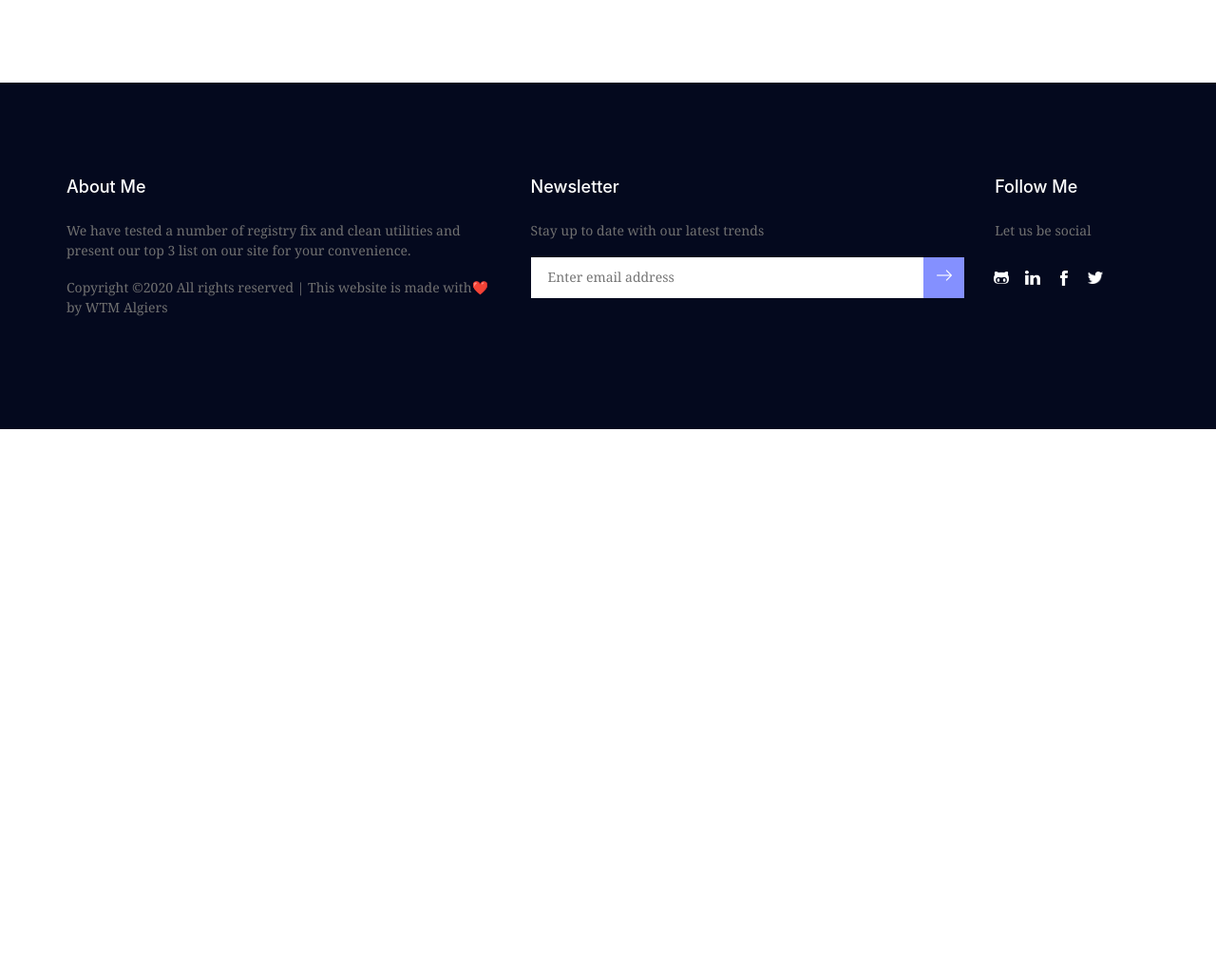
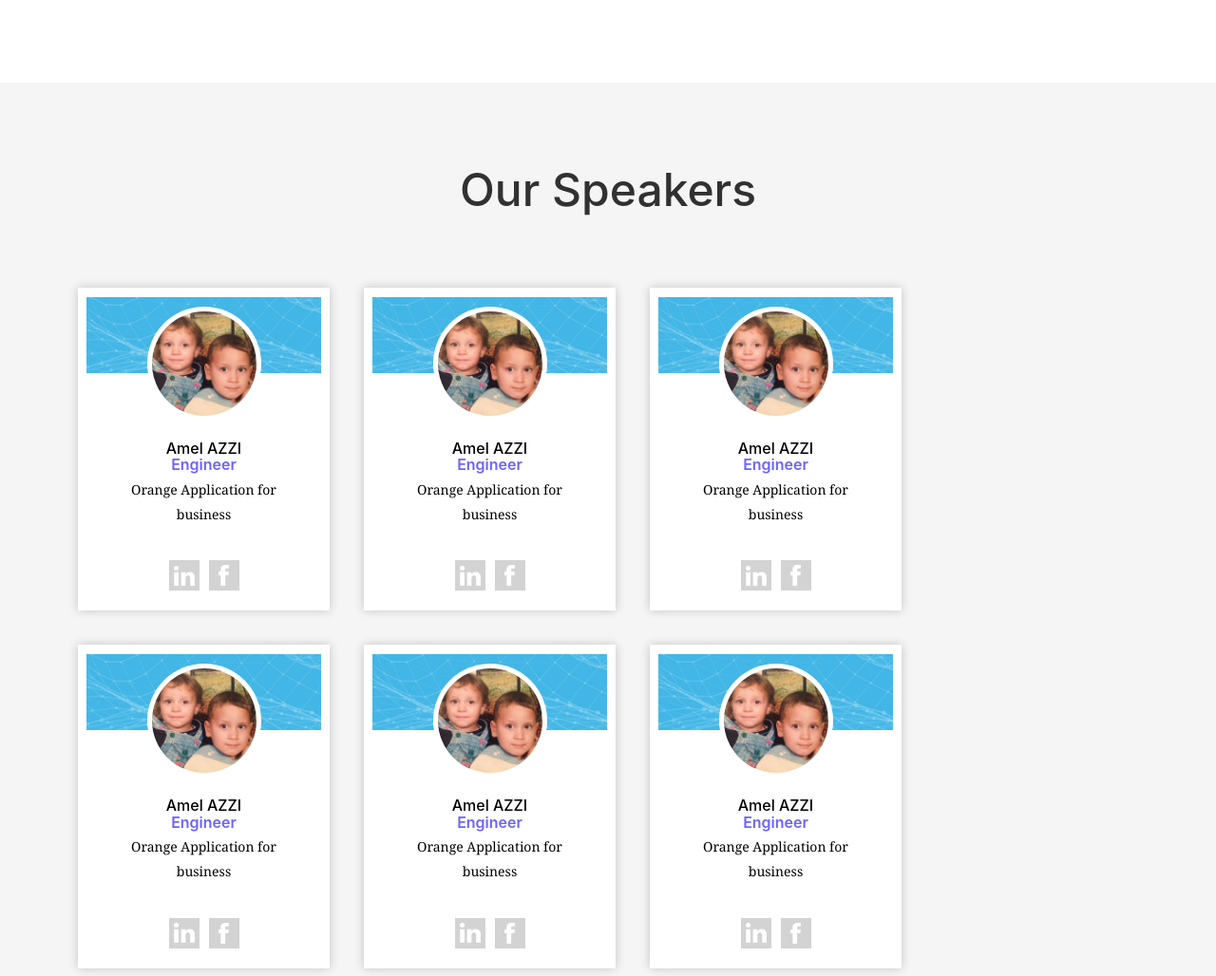
Before and after one commit to WTM-Algiers/IWD20-Website, a Gatsby site: page /about in a window 1280 px wide. Shown: the part 1134-2162 px from the top of the page at 95% size. Before the commit the page ends 1586 px from the top, so only its background shows below. Built offline with nearby package versions, Linux system fonts and the light colour scheme; Gatsby itself is replaced by a stand-in of ours.

Commit message:
feat: speakers

```diff
--- /dev/null
+++ b/src/components/speakerCard.js
@@ -0,0 +1,136 @@
+import React from "react"
+import { Link } from 'gatsby'
+import styled from 'styled-components'
+
+const StyltedCArd = styled.div`
+    position: relative;
+    background: white;
+    width: 265px;
+    padding: 10px;
+    padding-bottom: 16px;
+    box-shadow: 0 0 10px 0 rgba(0,0,0,.2);
+    display: flex;
+    flex-direction: column;
+    align-items: center;
+    text-align: center;
+
+    margin: 1rem;
+
+    img{
+        position: absolute;
+        width: 93%;
+        object-fit: contain;
+    }
+
+    h1,h2{
+        font-size: 16px !important;
+        font-weight: 600;
+        margin:0;
+    }
+
+    h1{
+        color: black;
+        padding: 16px 0 0 0;
+    }
+    h2{
+        color: #6C63FF;
+    }
+    p{
+        color: black;
+        font-size: 14px;
+        padding: 4px 16px;
+        font-weight: 300;
+    }
+    @media (min-width: 48.1em) and (max-width: 76.7em) {
+        width: auto;
+        margin: 10px;
+    }
+
+    @media    (max-width: 48em) {
+        width: 100%;
+        margin: 20px 10px;
+        img{
+            width: 97%;
+            height: 80px;
+            object-fit: cover;
+        }
+    }
+`;
+
+const ProfilePic = styled.div`
+    max-width: 120px;
+    max-height: 120px;
+    min-width: 120px;
+    min-height: 120px;
+
+    border-radius: 50%;
+    margin-top: 10px;
+    padding: 5px;
+    background: white;
+    position: relative;
+    img{
+        position: relative;
+        width: 100%;
+        height: 100%;
+        border-radius: 50%;
+        object-fit: cover;
+    }
+
+`;
+
+
+const SocialMedia = styled.div`
+    display: flex;
+    flex-direction: row;
+    justify-content: flex-start;
+    align-items: center;
+`;
+
+const IconContainer = styled.div`
+    width: 32px;
+    height: 32px;
+    background: lightgray;
+    margin: 5px;
+    padding: 5px;
+
+    :hover{
+        cursor: pointer;
+        background: #3F3D56;
+    }
+
+    img{
+        position: relative;
+        width: 100%;
+        height: 100%;
+        object-fit:contain;
+    }
+`;
+
+
+
+const SpeakerCard = ({picture, name, role, detail, linkedin, facebook}) => (
+    <StyltedCArd>
+        <img src={require("../images/speakers/speaker-bg.png")} alt='member background' />
+        <ProfilePic>
+            <img src={picture} alt="profiles" />
+        </ProfilePic>
+        <h1> {name} </h1>
+        <h2> {role} </h2>
+        <p> {detail} </p>
+        <SocialMedia>
+            <IconContainer>
+                <Link to={linkedin}>
+                    <img src={require("../images/linkedin-icon-white.png")} alt='LinkedIn'/>
+                </Link>
+            </IconContainer>
+            <IconContainer>
+                <Link to={facebook}>
+                    <img src={require("../images/facebook-icon-white.png")} alt='facebook'/>
+                </Link>
+            </IconContainer>
+
+        </SocialMedia>
+    </StyltedCArd>
+)
+
+export default SpeakerCard
--- a/src/pages/about.js
+++ b/src/pages/about.js
@@ -5,11 +5,49 @@ import styled from "styled-components"
 import { Link } from "gatsby"
 
 import Button from "../components/Button"
+import SpeakerCard from "../components/speakerCard"
 // TODO : Implement Page
 // TODO : Add Description of IWD
 // TODO : Add past editions timeline
 // TODO : Add Ideathon , Confs , Workshops Sections
 // TODO : Add Speakers section
+
+const SpeakersList = [
+  {picture: require("../images/speakers/amel.jpg"),
+        name:'Amel AZZI', role: 'Engineer', detail: 'Orange Application for business',
+        linkedin: 'https://www.linkedin.com/in/try-ajitiono/',
+        facebook: 'https://www.linkedin.com/in/try-ajitiono/'},
+  {picture: require("../images/speakers/amel.jpg"),
+        name:'Amel AZZI', role: 'Engineer', detail: 'Orange Application for business',
+        linkedin: 'https://www.linkedin.com/in/try-ajitiono/',
+        facebook: 'https://www.linkedin.com/in/try-ajitiono/'},
+  {picture: require("../images/speakers/amel.jpg"),
+        name:'Amel AZZI', role: 'Engineer', detail: 'Orange Application for business',
+        linkedin: 'https://www.linkedin.com/in/try-ajitiono/',
+        facebook: 'https://www.linkedin.com/in/try-ajitiono/'},
+  {picture: require("../images/speakers/amel.jpg"),
+        name:'Amel AZZI', role: 'Engineer', detail: 'Orange Application for business',
+        linkedin: 'https://www.linkedin.com/in/try-ajitiono/',
+        facebook: 'https://www.linkedin.com/in/try-ajitiono/'},
+        {picture: require("../images/speakers/amel.jpg"),
+        name:'Amel AZZI', role: 'Engineer', detail: 'Orange Application for business',
+        linkedin: 'https://www.linkedin.com/in/try-ajitiono/',
+        facebook: 'https://www.linkedin.com/in/try-ajitiono/'},
+  {picture: require("../images/speakers/amel.jpg"),
+        name:'Amel AZZI', role: 'Engineer', detail: 'Orange Application for business',
+        linkedin: 'https://www.linkedin.com/in/try-ajitiono/',
+        facebook: 'https://www.linkedin.com/in/try-ajitiono/'},
+  {picture: require("../images/speakers/amel.jpg"),
+        name:'Amel AZZI', role: 'Engineer', detail: 'Orange Application for business',
+        linkedin: 'https://www.linkedin.com/in/try-ajitiono/',
+        facebook: 'https://www.linkedin.com/in/try-ajitiono/'},
+
+]
+
+const Speaker = SpeakersList.map((mbr) =>
+    <SpeakerCard key={mbr.name} picture={mbr.picture} name={mbr.name} role={mbr.role}
+        detail={mbr.detail} linkedin={mbr.linkedin} />
+);
 
 const StyleadHead = styled.div`
   height: 40vh;
@@ -71,6 +109,35 @@ const SelebrationContent = styled(Content)`
   padding: 64px;
 `
 
+const SpeakersContainer = styled.div`
+  background-color: #F5F5F5;
+  display: flex;
+  flex-direction: column;
+  text-align: center;
+  padding: 64px;
+  h1{
+    font-size: 48px;
+    margin-top: 2%;
+    font-weight: 500;
+  }
+
+`
+
+const Speakers = styled.div`
+  display: flex;
+  flex-direction: row;
+  flex-wrap: wrap;
+  justify-content: flex-start;
+  margin-top: 32px;
+  @media (min-width: 48.1em) and (max-width: 76.7em) {
+    display: grid;
+    grid-template-columns: 1fr 1fr 1fr;
+  }
+  @media   (max-width: 48em) {
+      justify-content: center;
+  }
+`
+
 export default function about() {
   return (
     <Layout>
@@ -106,6 +173,12 @@ export default function about() {
             influenced the tech industry and beyond.
           </p>
       </SelebrationContent>
+      <SpeakersContainer>
+        <h1> Our Speakers </h1>
+        <Speakers>
+          {Speaker}
+        </Speakers>
+      </SpeakersContainer>
     </Layout>
   )
 }
```
Also changed, not shown: src/images/speakers/amel.jpg (added), src/images/speakers/speaker-bg.png (added).
